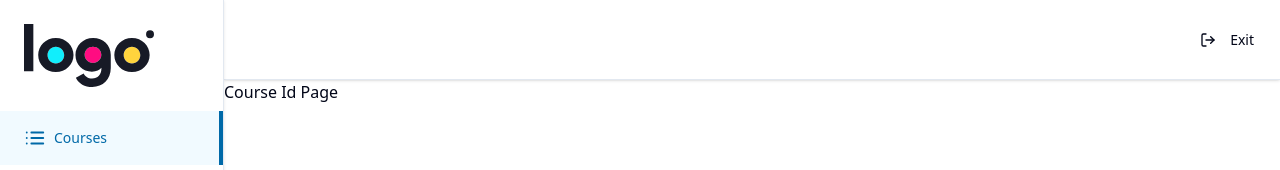
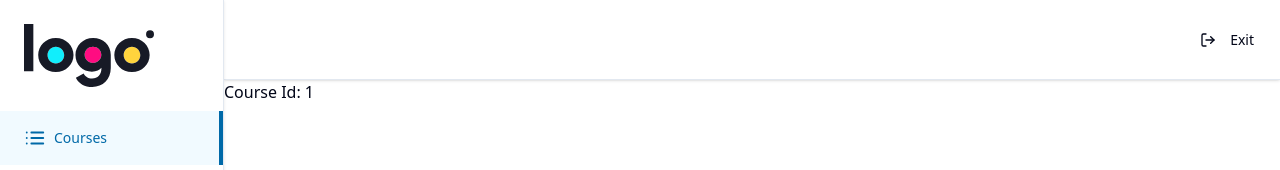
Before and after one commit to nk-31012002/OpenLMS, a Next.js app: page /teacher/courses/1 in a window 1280 px wide. Shown: the top 170 px of the page. Built offline with nearby package versions, Linux system fonts and the light colour scheme.

Commit message:
courseId tested

```diff
--- a/app/(dashboard)/(routes)/teacher/courses/[courseId]/page.tsx
+++ b/app/(dashboard)/(routes)/teacher/courses/[courseId]/page.tsx
@@ -1,7 +1,11 @@
-const CourseIdPage = () => {
+const CourseIdPage = ({
+    params
+}: {
+    params: { courseId: string}
+}) => {
     return (
         <div>
-            Course Id Page
+            Course Id: {params.courseId}
         </div>
     );
 }
```
